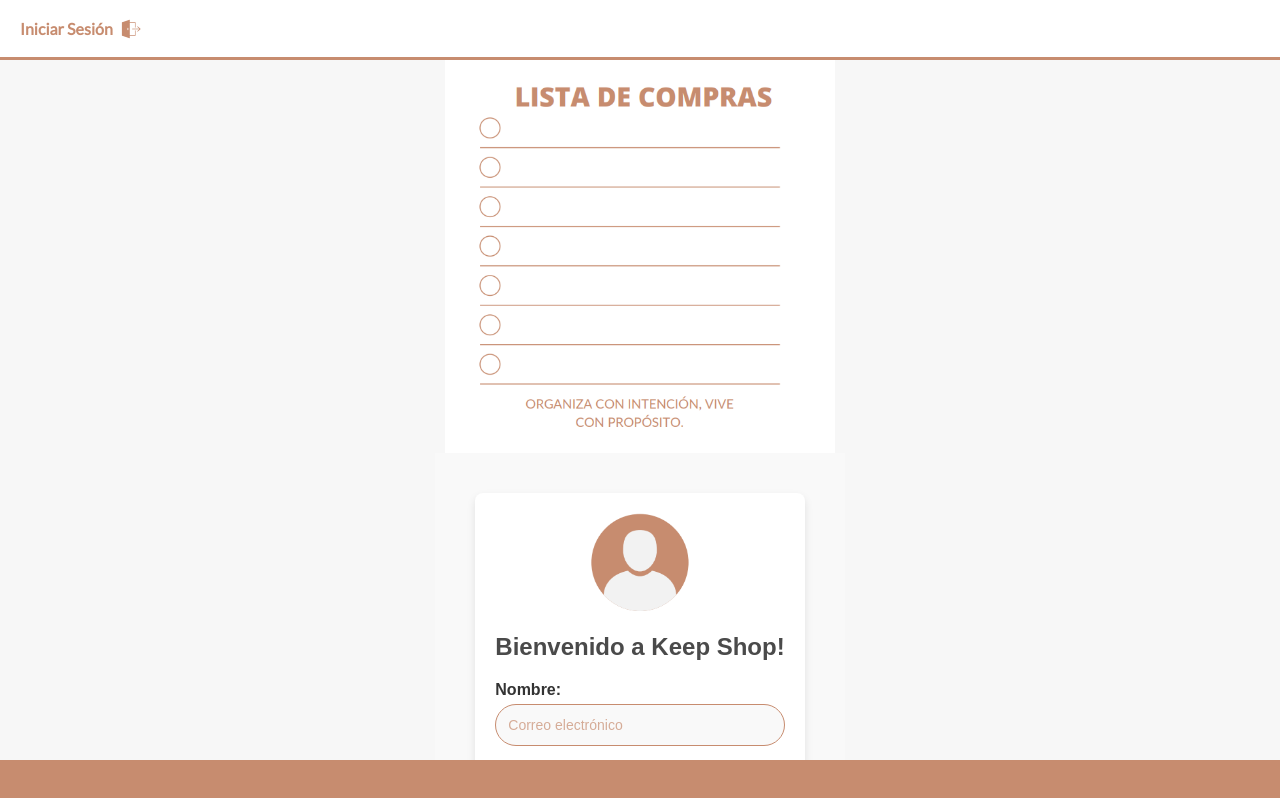
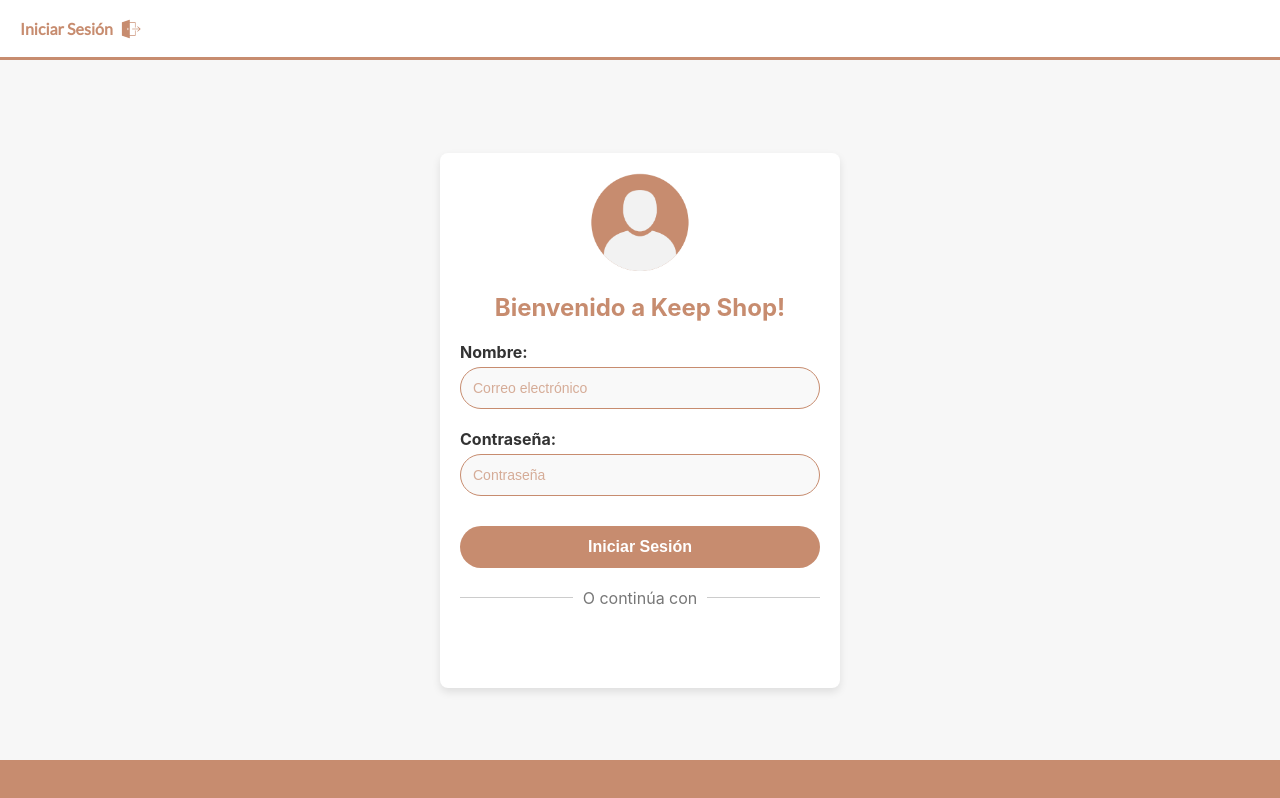
Before and after one commit to juanesidrobo/MicroProyectoFinal, a React (Create React App) app: page /login in a window 1280 px wide. Built offline with nearby package versions, Linux system fonts and the light colour scheme.

Commit message:
Cambios finales

```diff
--- a/src/components/Dashboard.js
+++ b/src/components/Dashboard.js
@@ -60,10 +60,7 @@
           <FiBox style={styles.inactiveIcon} />
         </button>
       </header>
-      // // ESTO ES PARA MOSTRAR EL ID DEL USUARIO ELIMINAR
-      <p>
-        {userId ? `Bienvenido, usuario ${userId}` : 'Bienvenido a tu dashboard'}
-      </p>
+
       <div style={styles.scrollContainer}>
         <div style={styles.listasContainer}>
           {listas.map((lista, index) => (
--- a/src/components/Login.js
+++ b/src/components/Login.js
@@ -7,7 +7,7 @@
 
 import '../styles/Login.css'; // Update this path with the actual location
 import cabezaImg from './cab.png'; // Update this path with the actual location
-import listaImg from './izq.png'; // Update this path
+//import listaImg from './izq.png'; // Update this path
 
 const Login = () => {
   const { login } = useContext(AuthContext);
@@ -124,13 +124,7 @@
 
   return (
     <GoogleOAuthProvider clientId={clientId}>
-      <div className="container">
-
-        <div className="left-section">
-          <img src={listaImg} alt="Lista de Compras" />
-        </div>
-
-        <div className="right-section">
+      <div className="login-container">
         <div className="login-box">
           <img src={cabezaImg} alt="Avatar" className="login-avatar" />
           <h2 className="login-title">Bienvenido a Keep Shop!</h2>
@@ -173,8 +167,8 @@
               onSuccess={handleGoogleLoginSuccess}
               onError={() => setError('Error al iniciar sesión con Google')}
               useOneTap={false}
+              className="google-login-button"
             />
-            </div>
           </div>
         </div>
       </div>
--- a/src/styles/AdminCreateUser.css
+++ b/src/styles/AdminCreateUser.css
@@ -1,23 +1,28 @@
-/* Container setup */
+/* Contenedor principal: ocupar toda la pantalla y centrar el contenido */
 .container {
   display: flex;
-    flex-direction: column;
+  justify-content: center;
   align-items: center;
-    justify-content: center;
-    min-height: 100vh;
+  height: 100vh; /* Ocupa toda la altura de la pantalla */
   background-color: #f7f7f7;
   font-family: Arial, sans-serif;
+  margin: 0; /* Elimina cualquier margen por defecto */
+  padding: 0 20px; /* Pequeño padding lateral para asegurar espaciado en pantallas pequeñas */
+  box-sizing: border-box;
 }
 
+/* Contenedor del formulario: centrado y con un ancho máximo */
 .form-container {
-    max-width: 800px;
   width: 100%;
+  max-width: 600px; /* Tamaño máximo del formulario para evitar que se extienda demasiado */
   background-color: #fff;
   padding: 20px;
   border-radius: 8px;
-    box-shadow: 0 4px 8px rgba(0, 0, 0, 0.1);
+  box-shadow: 0 2px 4px rgba(0, 0, 0, 0.1);
+  box-sizing: border-box;
 }
 
+/* Estilo del título */
 .title {
   font-size: 24px;
   font-weight: bold;
@@ -26,7 +31,7 @@
   margin-bottom: 20px;
 }
 
-  /* Error and Success Messages */
+/* Mensajes de error y éxito */
 .error-message, .success-message {
   padding: 10px;
   margin-bottom: 20px;
@@ -46,13 +51,14 @@
   border: 1px solid #d6e9c6;
 }
 
-  /* Grid for Form Layout */
+/* Configuración de los campos en un grid */
 .grid {
   display: grid;
   grid-template-columns: 1fr 1fr;
-    gap: 20px;
+  gap: 15px; /* Menos espacio entre columnas */
 }
 
+/* Estilos de los campos del formulario */
 .form-group {
   display: flex;
   flex-direction: column;
@@ -64,38 +70,41 @@
   margin-bottom: 5px;
 }
 
-  .form-group input, .form-group select {
-    padding: 12px;
+.form-group input,
+.form-group select {
+  padding: 10px; /* Reducir padding para hacerlo más compacto */
   border: 1px solid #C78C6F;
-    border-radius: 25px;
+  border-radius: 20px;
   background-color: #f9f9f9;
   color: #333;
   font-size: 14px;
 }
 
-  .form-group input::placeholder, .form-group select::placeholder {
+.form-group input::placeholder,
+.form-group select::placeholder {
   color: #C78C6F;
 }
 
-  .form-group input:focus, .form-group select:focus {
+.form-group input:focus,
+.form-group select:focus {
   outline: none;
   border-color: #C78C6F;
 }
 
-  /* Submit and Cancel Buttons */
+/* Estilo de los botones */
 .button-container {
   display: flex;
-    justify-content: flex-end;
-    gap: 10px;
+  justify-content: space-between;
   margin-top: 20px;
 }
 
 .button {
   padding: 10px 20px;
-    border-radius: 25px;
+  border-radius: 20px;
   font-weight: bold;
   cursor: pointer;
   transition: background-color 0.3s;
+  min-width: 100px; /* Ancho mínimo más pequeño */
 }
 
 .cancel-button {
@@ -117,3 +126,20 @@
 .submit-button:hover {
   background-color: #b07563;
 }
+
+/* Media Query para pantallas pequeñas */
+@media (max-width: 768px) {
+  .grid {
+      grid-template-columns: 1fr; /* Cambia a una columna en pantallas pequeñas */
+  }
+
+  .button-container {
+      flex-direction: column;
+      align-items: center;
+      gap: 10px; /* Agrega espacio entre botones en columnas */
+  }
+
+  .button {
+      width: 100%; /* Botones ocupan todo el ancho en pantallas pequeñas */
+  }
+}
--- a/src/styles/Login.css
+++ b/src/styles/Login.css
@@ -1,39 +1,13 @@
-/* Container setup */
-.container {
+/* Centrar el contenedor de login */
+.login-container {
   display: flex;
-  min-height: 100vh;
+  justify-content: center;
+  align-items: center;
+  min-height: 90vh;
   background-color: #f7f7f7;
-  font-family: Arial, sans-serif;
 }
 
-/* Left section styling */
-.left-section {
-  flex: 1;
-  display: flex;
-  align-items: center;
-  justify-content: center;
-  background-color: #fff;
-  padding: 20px;
-  box-sizing: border-box;
-}
-
-.left-section img {
-  width: 100%;
-  max-width: 350px;
-  height: auto;
-}
-
-/* Right section styling */
-.right-section {
-  flex: 1;
-  display: flex;
-  align-items: center;
-  justify-content: center;
-  padding: 40px;
-  box-sizing: border-box;
-  background-color: #f9f9f9;
-}
-
+/* Estilos del cuadro de login */
 .login-box {
   width: 100%;
   max-width: 400px;
@@ -44,30 +18,31 @@
   text-align: center;
 }
 
-/* Avatar styling */
+/* Estilo del avatar */
 .login-avatar {
   width: 100px;
   height: 100px;
   border-radius: 50%;
   margin: 0 auto 20px;
   display: block;
+  background-color: #C78C6F;
 }
 
-/* Title styling */
+/* Título del login */
 .login-title {
   font-size: 24px;
   font-weight: bold;
-  color: #4a4a4a;
+  color: #C78C6F;
   margin-bottom: 20px;
 }
 
-/* Error message styling */
+/* Mensaje de error */
 .error-message {
   color: #e74c3c;
   margin-top: 10px;
 }
 
-/* Form styling */
+/* Estilos de los campos del formulario */
 .form-group {
   margin-bottom: 15px;
   text-align: left;
@@ -82,36 +57,41 @@
 
 .form-group input {
   width: 100%;
-  padding: 10px;
-  border: 1px solid #ccc;
-  border-radius: 4px;
-  box-sizing: border-box;
+  padding: 12px;
+  border: 1px solid #C78C6F;
+  border-radius: 25px;
+  background-color: #f9f9f9;
+  color: #333;
+  font-size: 14px;
 }
 
-/* Button styling */
+.form-group input::placeholder {
+  color: #C78C6F;
+}
+
+/* Botón de login */
 .login-button {
   width: 100%;
   padding: 12px;
   margin-top: 10px;
-  background-color: #4a4a4a;
+  background-color: #C78C6F;
   color: #fff;
   font-weight: bold;
   border: none;
-  border-radius: 4px;
+  border-radius: 25px;
   cursor: pointer;
   font-size: 16px;
 }
 
 .login-button:hover {
-  background-color: #333;
+  background-color: #b07563;
 }
 
-/* Divider styling */
+/* Divider */
 .divider {
   display: flex;
   align-items: center;
   margin: 20px 0;
-  color: #777;
 }
 
 .divider::before,
@@ -127,14 +107,14 @@
   color: #777;
 }
 
-/* Google button styling */
+/* Botón de Google */
 .google-login-button {
   width: 100%;
   padding: 12px;
   border: 1px solid #4285f4;
   color: #4285f4;
   font-weight: bold;
-  border-radius: 4px;
+  border-radius: 25px;
   cursor: pointer;
   font-size: 16px;
 }
```
Lines whose indentation alone changed are shown as unchanged.
